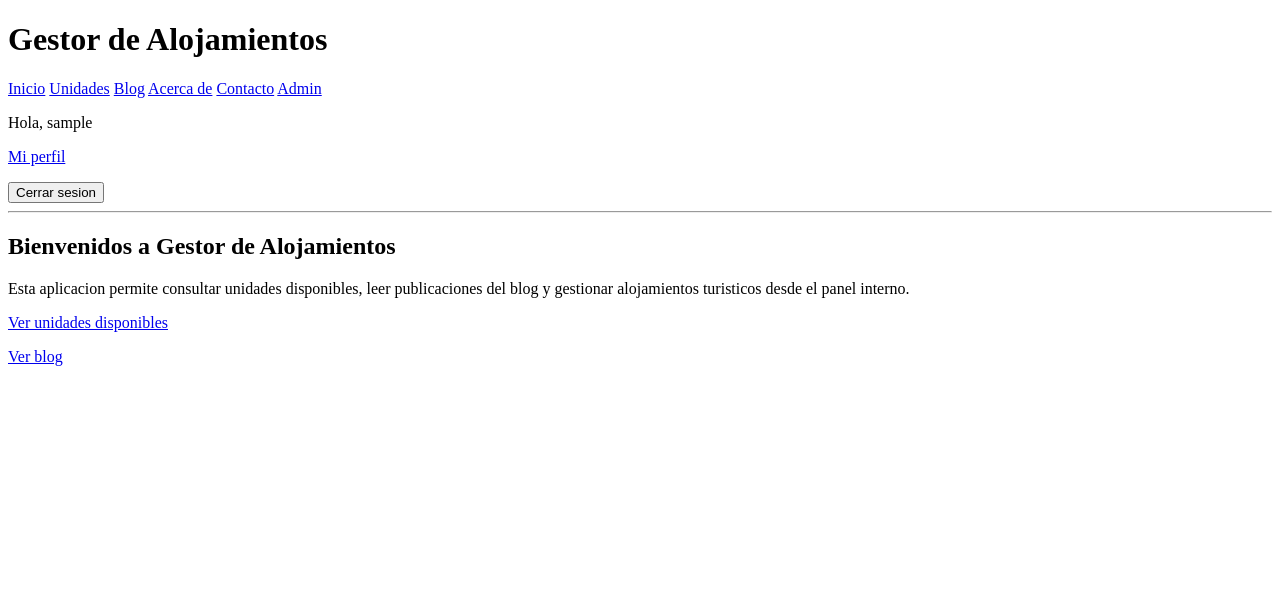
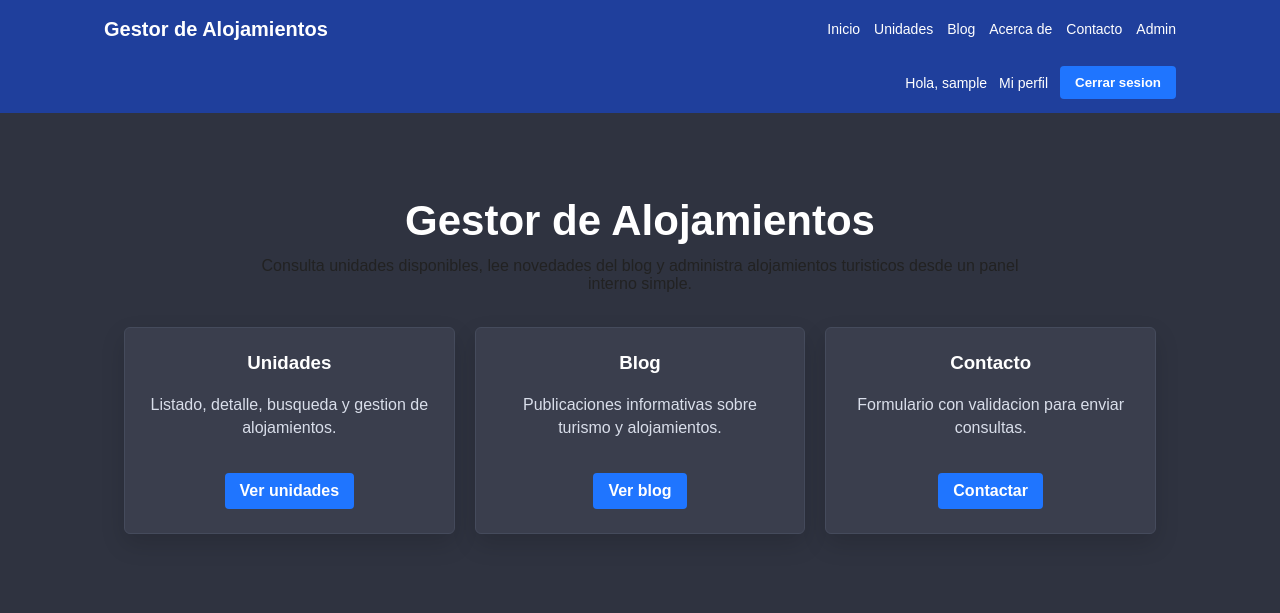
Before and after one commit to carmaguina/gestor_alojamientos, a Django app: page / in a window 1280 px wide. Shown: the top 613 px of the page. Run offline with Django 5.2, Linux system fonts and the light colour scheme; the visitor is signed in with stand-in values (Sample User, id 1).

Commit message:
Mejoro estilo visual del sitio

```diff
--- a/gestor_alojamientos/alojamientos/templates/alojamientos/unidad_form.html
+++ b/gestor_alojamientos/alojamientos/templates/alojamientos/unidad_form.html
@@ -5,6 +5,7 @@
 {% block content %}
 <h2>{% if object %}Editar unidad{% else %}Crear unidad{% endif %}</h2>
 
+<section class="panel form-card">
     <form method="post">
         {% csrf_token %}
         {{ form.as_p }}
@@ -12,5 +13,8 @@
         <button type="submit">Guardar</button>
     </form>
 
+    <p>
         <a href="{% url 'alojamientos:unidad_list' %}">Volver a la lista</a>
+    </p>
+</section>
 {% endblock %}
--- a/gestor_alojamientos/gestor_alojamientos/settings.py
+++ b/gestor_alojamientos/gestor_alojamientos/settings.py
@@ -121,13 +121,17 @@ USE_TZ = True
 # https://docs.djangoproject.com/en/5.2/howto/static-files/
 
 STATIC_URL = 'static/'
+STATICFILES_DIRS = [
+    BASE_DIR / 'static',
+]
+STATIC_ROOT = BASE_DIR / 'staticfiles'
 
 # Default primary key field type
 # https://docs.djangoproject.com/en/5.2/ref/settings/#default-auto-field
 
 DEFAULT_AUTO_FIELD = 'django.db.models.BigAutoField'
 
-# Configuración de redirecciones para autenticación de usuarios.
+# Configuracion de redirecciones para autenticacion de usuarios.
 LOGIN_URL = 'login'
 LOGIN_REDIRECT_URL = 'alojamientos:unidad_list'
 LOGOUT_REDIRECT_URL = 'alojamientos:unidad_list'
--- a/gestor_alojamientos/paginas/templates/paginas/acerca.html
+++ b/gestor_alojamientos/paginas/templates/paginas/acerca.html
@@ -5,6 +5,7 @@
 {% block content %}
     <h2>Acerca de</h2>
 
+    <section class="panel">
         <p>
             Gestor de Alojamientos es un proyecto Django orientado a la gestion
             de unidades turisticas, reservas, huespedes y publicaciones informativas.
@@ -14,4 +15,5 @@
             El objetivo es centralizar informacion basica para alojamientos pequenos
             y ofrecer una navegacion simple para visitantes y administradores.
         </p>
+    </section>
 {% endblock %}
--- a/gestor_alojamientos/paginas/templates/paginas/inicio.html
+++ b/gestor_alojamientos/paginas/templates/paginas/inicio.html
@@ -3,18 +3,32 @@
 {% block title %}Inicio - Gestor de Alojamientos{% endblock %}
 
 {% block content %}
-    <h2>Bienvenidos a Gestor de Alojamientos</h2>
+    <section class="hero">
+        <h2>Gestor de Alojamientos</h2>
 
-    <p>
-        Esta aplicacion permite consultar unidades disponibles, leer publicaciones
-        del blog y gestionar alojamientos turisticos desde el panel interno.
-    </p>
+        <p>
+            Consulta unidades disponibles, lee novedades del blog y administra
+            alojamientos turisticos desde un panel interno simple.
+        </p>
 
-    <p>
-        <a href="{% url 'alojamientos:unidad_list' %}">Ver unidades disponibles</a>
-    </p>
+        <div class="card-grid">
+            <article class="card">
+                <h3>Unidades</h3>
+                <p>Listado, detalle, busqueda y gestion de alojamientos.</p>
+                <a class="button" href="{% url 'alojamientos:unidad_list' %}">Ver unidades</a>
+            </article>
 
-    <p>
-        <a href="{% url 'blog:post_list' %}">Ver blog</a>
-    </p>
+            <article class="card">
+                <h3>Blog</h3>
+                <p>Publicaciones informativas sobre turismo y alojamientos.</p>
+                <a class="button" href="{% url 'blog:post_list' %}">Ver blog</a>
+            </article>
+
+            <article class="card">
+                <h3>Contacto</h3>
+                <p>Formulario con validacion para enviar consultas.</p>
+                <a class="button" href="{% url 'paginas:contacto' %}">Contactar</a>
+            </article>
+        </div>
+    </section>
 {% endblock %}
--- /dev/null
+++ b/gestor_alojamientos/static/css/styles.css
@@ -0,0 +1,258 @@
+* {
+    box-sizing: border-box;
+}
+
+body {
+    margin: 0;
+    font-family: Arial, Helvetica, sans-serif;
+    background: #2f3340;
+    color: #222;
+}
+
+a {
+    color: #1d6fe8;
+    text-decoration: none;
+}
+
+a:hover {
+    text-decoration: underline;
+}
+
+.site-header {
+    background: #1f3f9c;
+    color: white;
+}
+
+.topbar {
+    max-width: 1120px;
+    margin: 0 auto;
+    min-height: 58px;
+    display: flex;
+    align-items: center;
+    justify-content: space-between;
+    gap: 24px;
+    padding: 0 24px;
+}
+
+.brand {
+    font-size: 20px;
+    font-weight: 700;
+    color: white;
+}
+
+.main-nav {
+    display: flex;
+    flex-wrap: wrap;
+    align-items: center;
+    justify-content: flex-end;
+    gap: 14px;
+}
+
+.main-nav a {
+    color: white;
+    font-size: 14px;
+}
+
+.user-bar {
+    max-width: 1120px;
+    margin: 0 auto;
+    display: flex;
+    align-items: center;
+    justify-content: flex-end;
+    gap: 12px;
+    padding: 8px 24px 14px;
+    font-size: 14px;
+}
+
+.user-bar a {
+    color: white;
+}
+
+.logout-form {
+    display: inline;
+}
+
+.page {
+    max-width: 1120px;
+    margin: 42px auto;
+    padding: 0 24px 44px;
+}
+
+.page h2 {
+    color: white;
+    font-size: 34px;
+    margin: 0 0 22px;
+}
+
+.page > p {
+    color: #eef2ff;
+    font-size: 17px;
+    line-height: 1.5;
+}
+
+.hero {
+    text-align: center;
+    padding: 42px 20px 36px;
+}
+
+.hero h2 {
+    font-size: 42px;
+    margin-bottom: 12px;
+}
+
+.hero p {
+    max-width: 760px;
+    margin: 0 auto 34px;
+}
+
+.card-grid {
+    display: grid;
+    grid-template-columns: repeat(auto-fit, minmax(240px, 1fr));
+    gap: 20px;
+    margin-top: 26px;
+}
+
+.card {
+    background: #3a3e4d;
+    color: white;
+    border: 1px solid #454b5c;
+    border-radius: 6px;
+    padding: 24px;
+    box-shadow: 0 10px 24px rgba(0, 0, 0, 0.14);
+}
+
+.card h3,
+.card h4 {
+    margin-top: 0;
+    color: white;
+}
+
+.card p {
+    color: #d9deea;
+    line-height: 1.45;
+}
+
+.panel {
+    background: white;
+    border-radius: 6px;
+    padding: 24px;
+    box-shadow: 0 12px 30px rgba(0, 0, 0, 0.18);
+}
+
+.panel h3 {
+    margin-top: 0;
+    font-size: 26px;
+}
+
+.search-row {
+    display: flex;
+    gap: 10px;
+    margin-bottom: 18px;
+}
+
+input,
+textarea,
+select {
+    width: 100%;
+    max-width: 520px;
+    padding: 9px 10px;
+    border: 1px solid #c8ced8;
+    border-radius: 4px;
+    font: inherit;
+}
+
+textarea {
+    min-height: 120px;
+}
+
+.search-row input {
+    max-width: none;
+}
+
+.button,
+button,
+input[type="submit"] {
+    display: inline-block;
+    border: 0;
+    border-radius: 4px;
+    background: #1f75ff;
+    color: white;
+    padding: 9px 15px;
+    font-weight: 700;
+    cursor: pointer;
+}
+
+.button:hover,
+button:hover {
+    background: #145ed2;
+    text-decoration: none;
+}
+
+.button-secondary {
+    background: #6d7480;
+}
+
+.button-danger {
+    background: #d64545;
+}
+
+.button-warning {
+    background: #f4b400;
+    color: #1f1f1f;
+}
+
+.table {
+    width: 100%;
+    border-collapse: collapse;
+    background: white;
+}
+
+.table th,
+.table td {
+    padding: 12px 14px;
+    border-bottom: 1px solid #e5e8ef;
+    text-align: left;
+}
+
+.table th {
+    background: #e8f0ff;
+    color: #273142;
+}
+
+.actions {
+    display: flex;
+    flex-wrap: wrap;
+    gap: 8px;
+    margin-top: 18px;
+}
+
+.messages {
+    padding-left: 20px;
+    color: #1f7a3f;
+    font-weight: 700;
+}
+
+.empty {
+    color: #666;
+    font-style: italic;
+}
+
+.form-card {
+    max-width: 620px;
+    margin: 0 auto;
+}
+
+.form-card form p {
+    margin-bottom: 16px;
+}
+
+.form-card label {
+    display: block;
+    font-weight: 700;
+    margin-bottom: 6px;
+}
+
+.detail-list p {
+    font-size: 17px;
+    line-height: 1.5;
+}
--- a/gestor_alojamientos/templates/base.html
+++ b/gestor_alojamientos/templates/base.html
@@ -1,13 +1,17 @@
+{% load static %}
+
 <!DOCTYPE html>
 <html lang="es">
 <head>
     <meta charset="UTF-8">
     <title>{% block title %}Gestor de Alojamientos{% endblock %}</title>
+    <link rel="stylesheet" href="{% static 'css/styles.css' %}">
 </head>
 <body>
-    <header>
-        <h1>Gestor de Alojamientos</h1>
-        <nav>
+    <header class="site-header">
+        <div class="topbar">
+            <a class="brand" href="{% url 'paginas:inicio' %}">Gestor de Alojamientos</a>
+            <nav class="main-nav">
                 <a href="{% url 'paginas:inicio' %}">Inicio</a>
                 <a href="{% url 'alojamientos:unidad_list' %}">Unidades</a>
                 <a href="{% url 'blog:post_list' %}">Blog</a>
@@ -15,15 +19,14 @@
                 <a href="{% url 'paginas:contacto' %}">Contacto</a>
                 <a href="/admin/">Admin</a>
             </nav>
+        </div>
 
+        <div class="user-bar">
             {% if user.is_authenticated %}
-            <p>Hola, {{ user.username }}</p>
+                <span>Hola, {{ user.username }}</span>
+                <a href="{% url 'usuarios:perfil' %}">Mi perfil</a>
 
-            <p>
-                <a href="{% url 'usuarios:perfil' %}">Mi perfil</a>
-            </p>
-
-            <form method="post" action="{% url 'logout' %}">
+                <form class="logout-form" method="post" action="{% url 'logout' %}">
                     {% csrf_token %}
                     <button type="submit">Cerrar sesion</button>
                 </form>
@@ -31,11 +34,10 @@
                 <a href="{% url 'login' %}">Iniciar sesion</a>
                 <a href="{% url 'usuarios:registro' %}">Registrarse</a>
             {% endif %}
+        </div>
     </header>
 
-    <hr>
-
-    <main>
+    <main class="page">
         {% block content %}{% endblock %}
     </main>
 </body>
--- a/gestor_alojamientos/templates/registration/login.html
+++ b/gestor_alojamientos/templates/registration/login.html
@@ -5,6 +5,7 @@
 {% block content %}
 <h2>Iniciar sesion</h2>
 
+<section class="panel form-card">
     <form method="post">
         {% csrf_token %}
         {{ form.as_p }}
@@ -12,5 +13,8 @@
         <button type="submit">Entrar</button>
     </form>
 
+    <p>
         <a href="{% url 'alojamientos:unidad_list' %}">Volver a unidades</a>
+    </p>
+</section>
 {% endblock %}
--- a/gestor_alojamientos/usuarios/templates/usuarios/registro.html
+++ b/gestor_alojamientos/usuarios/templates/usuarios/registro.html
@@ -5,6 +5,7 @@
 {% block content %}
     <h2>Registro de usuario</h2>
 
+    <section class="panel form-card">
         <form method="post">
             {% csrf_token %}
             {{ form.as_p }}
@@ -15,4 +16,5 @@
         <p>
             <a href="{% url 'login' %}">Ya tengo usuario</a>
         </p>
+    </section>
 {% endblock %}
```
Also changed, not shown: gestor_alojamientos/alojamientos/templates/alojamientos/unidad_confirm_delete.html (+10 -6 lines), gestor_alojamientos/alojamientos/templates/alojamientos/unidad_detail.html (+9 -3 lines), gestor_alojamientos/alojamientos/templates/alojamientos/unidad_list.html (+29 -12 lines), gestor_alojamientos/blog/templates/blog/post_detail.html (+7 -5 lines), gestor_alojamientos/blog/templates/blog/post_list.html (+11 -8 lines), gestor_alojamientos/paginas/templates/paginas/contacto.html (+8 -6 lines), gestor_alojamientos/usuarios/templates/usuarios/perfil_form.html (+7 -5 lines). Lines whose indentation alone changed are shown as unchanged.
